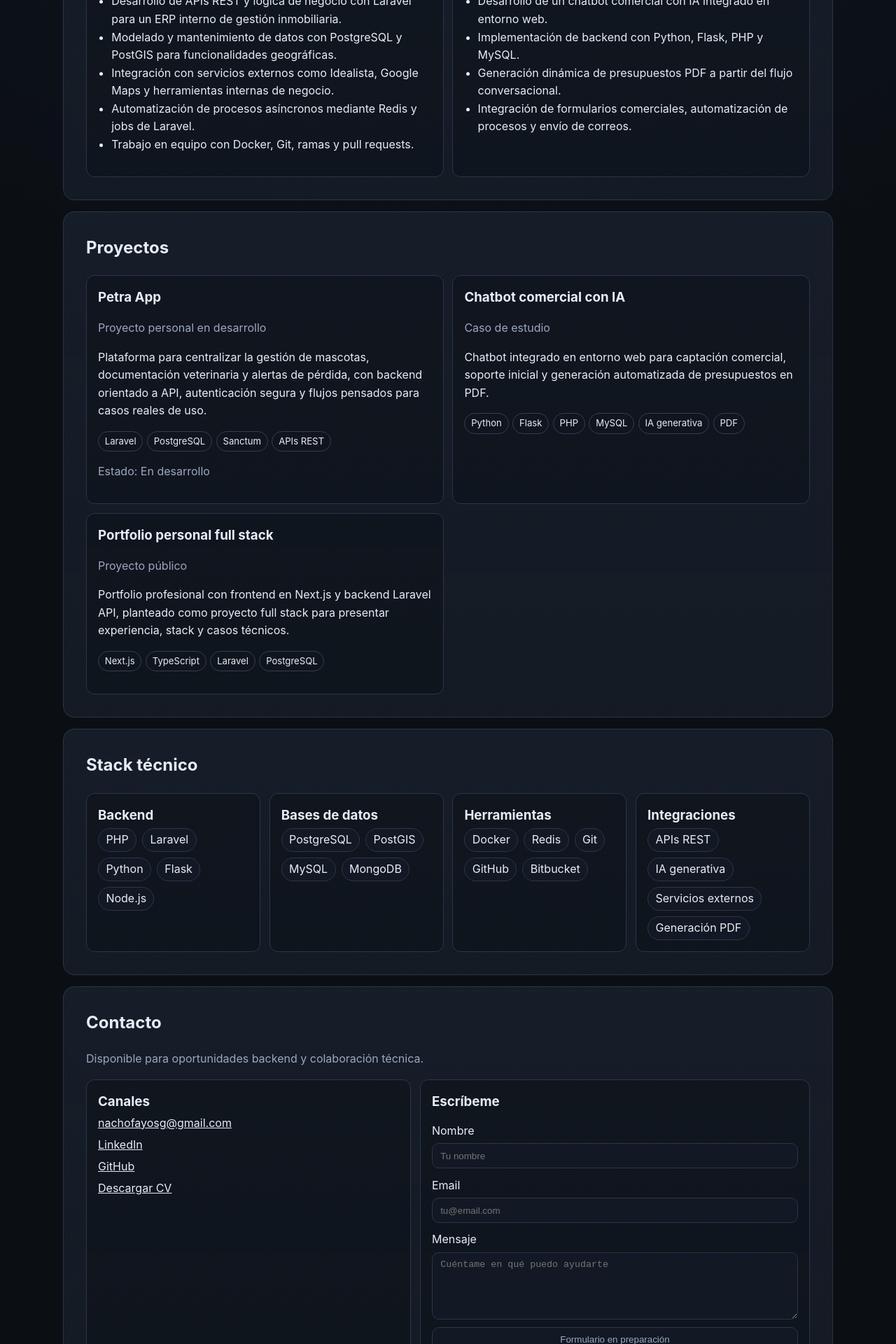
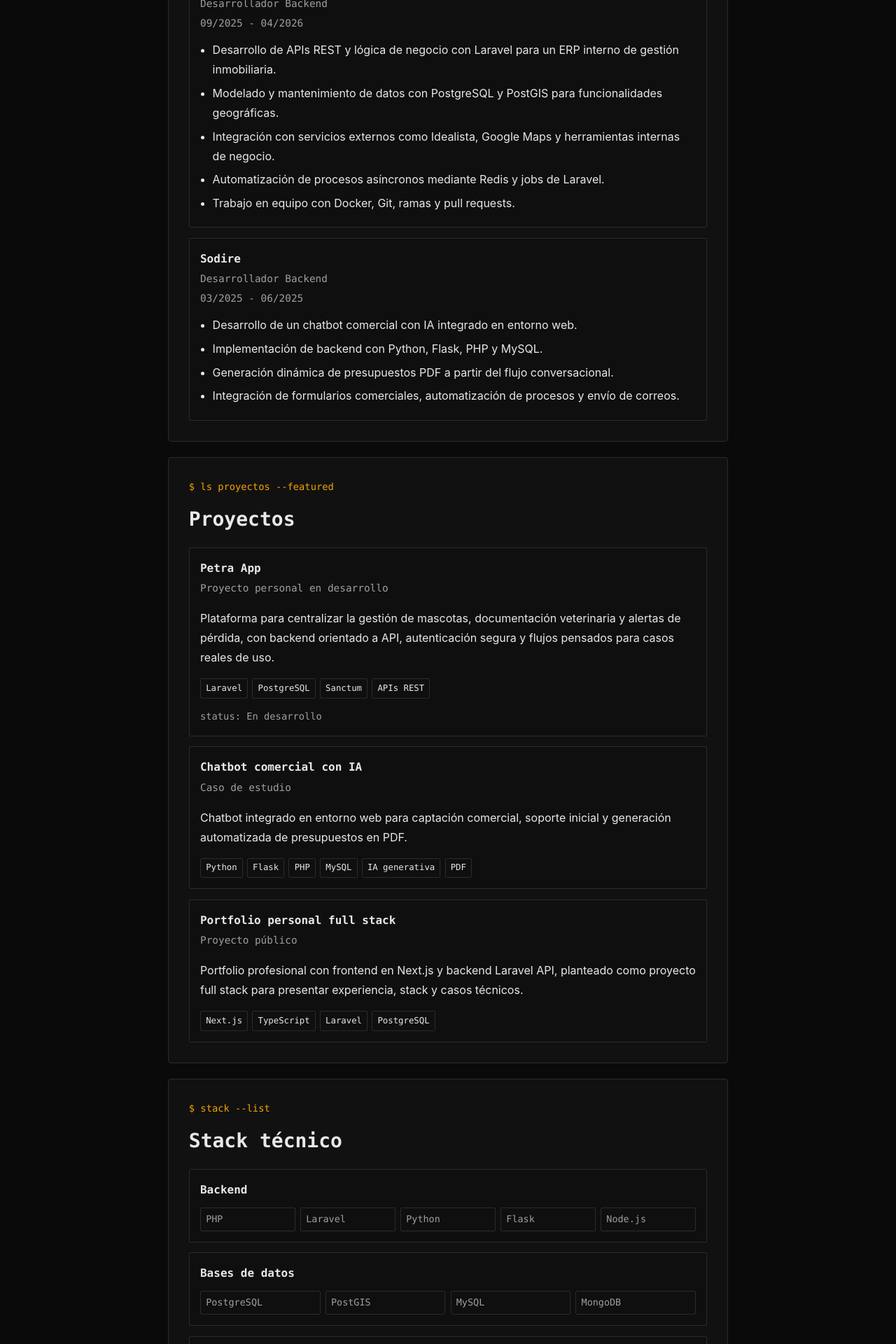
Before and after one commit to NachoFayos/Personal_portfolio, a Next.js app in the folder frontend/: page / in a window 1280 px wide. Shown: the part 880-2800 px from the top of the page at 70% size. Built offline with nearby package versions, Linux system fonts and the light colour scheme.

Commit message:
feat: refine terminal editor portfolio ui

```diff
--- a/frontend/app/globals.css
+++ b/frontend/app/globals.css
@@ -1,12 +1,12 @@
 :root {
   color-scheme: dark;
-  --bg: #0b0f14;
-  --bg-soft: #121924;
-  --surface: #171f2b;
-  --border: #2b3648;
-  --text: #e6edf6;
-  --text-muted: #9aa8bd;
-  --accent: #5ea1ff;
+  --bg: #0a0a0a;
+  --surface: #111111;
+  --surface-soft: #161616;
+  --border: #2b2b2b;
+  --text: #e8e8e8;
+  --text-muted: #9f9f9f;
+  --accent: #f0a500;
 }
 
 * {
@@ -15,10 +15,10 @@
 
 body {
   margin: 0;
-  font-family: Inter, system-ui, -apple-system, Segoe UI, Roboto, sans-serif;
-  background: radial-gradient(circle at top, #111a27 0%, var(--bg) 45%);
+  font-family: 'Inter', 'Segoe UI', Roboto, sans-serif;
+  background: var(--bg);
   color: var(--text);
-  line-height: 1.6;
+  line-height: 1.75;
 }
 
 a {
@@ -26,167 +26,242 @@ a {
 }
 
 .portfolio {
-  width: min(1100px, 92vw);
+  width: min(800px, 92vw);
   margin: 0 auto;
   padding: 3.5rem 0 5rem;
 }
 
 .hero,
 .section {
-  background: linear-gradient(180deg, rgba(23, 31, 43, 0.88), rgba(23, 31, 43, 0.72));
   border: 1px solid var(--border);
-  border-radius: 16px;
-  padding: 1.5rem;
+  border-radius: 4px;
+  background: var(--surface);
+  padding: 1.4rem;
 }
 
 .hero {
-  margin-bottom: 1rem;
+  margin-bottom: 1.4rem;
 }
 
-.hero h1 {
-  margin: 0;
-  font-size: clamp(1.8rem, 5vw, 2.8rem);
+.section {
+  margin-top: 1.4rem;
 }
 
-.hero__eyebrow,
+.section__command {
+  margin: 0 0 0.65rem;
+  color: var(--accent);
+  font-family: 'JetBrains Mono', 'SFMono-Regular', Consolas, monospace;
+  font-size: 0.86rem;
+}
+
+h1,
+h2,
+h3,
 .hero__role,
+.hero__actions,
+.entry__meta,
+.tag,
+.status,
+.contact-table dt,
+.button {
+  font-family: 'JetBrains Mono', 'SFMono-Regular', Consolas, monospace;
+}
+
+h1 {
+  margin: 0;
+  font-size: clamp(1.9rem, 5vw, 2.9rem);
+  line-height: 1.25;
+}
+
+h2 {
+  margin: 0;
+  font-size: clamp(1.3rem, 3.4vw, 1.75rem);
+}
+
+h3 {
+  margin: 0;
+  font-size: 1rem;
+}
+
+.hero__role {
+  margin: 0.35rem 0;
+  color: var(--text);
+  font-size: 1rem;
+}
 .hero__headline,
 .section__subtitle,
-.card__meta,
+.entry__meta,
 .status {
   color: var(--text-muted);
 }
+.hero__headline {
+  margin: 0;
+}
 
+.cursor {
+  margin-left: 0.2rem;
+  color: var(--accent);
+  animation: blink 1.1s steps(1) infinite;
+}
+
+@keyframes blink {
+  50% {
+    opacity: 0;
+  }
+}
 .hero__actions {
-  margin-top: 1.2rem;
+  margin-top: 1.25rem;
   display: flex;
-  gap: 0.65rem;
+  gap: 0.6rem;
   flex-wrap: wrap;
 }
 
 .button {
   border: 1px solid var(--border);
-  background: var(--bg-soft);
+  border-radius: 4px;
+  background: var(--surface-soft);
+  color: var(--text);
   text-decoration: none;
-  padding: 0.55rem 0.9rem;
-  border-radius: 10px;
-  transition: border-color 0.2s ease, transform 0.2s ease;
+  padding: 0.5rem 0.8rem;
+  font-size: 0.9rem;
 }
 
 .button:hover {
   border-color: var(--accent);
-  transform: translateY(-1px);
+  color: var(--accent);
 }
 
 .button--muted {
   color: var(--text-muted);
 }
 
-.section {
-  margin-top: 1rem;
+.flow-list {
+  display: grid;
+  gap: 0.9rem;
+  margin-top: 0.95rem;
 }
 
-.section h2 {
-  margin-top: 0;
+.entry {
+  border: 1px solid var(--border);
+  border-radius: 2px;
+  background: #0f0f0f;
+  padding: 0.95rem;
 }
 
-.card-grid {
-  display: grid;
-  gap: 0.8rem;
+.entry__header {
+  margin-bottom: 0.7rem;
 }
 
-.card {
-  border: 1px solid var(--border);
-  border-radius: 12px;
-  background: rgba(11, 15, 20, 0.45);
-  padding: 1rem;
+.entry__meta {
+  margin: 0.15rem 0 0;
+  font-size: 0.9rem;
 }
 
-.card h3 {
-  margin: 0 0 0.2rem;
+.entry__list {
+  margin: 0;
+  padding-left: 1.1rem;
 }
 
-ul {
-  padding-left: 1.2rem;
+.entry__list li {
+  margin-bottom: 0.35rem;
 }
 
 .tag-list {
+  list-style: none;
+  margin: 0.75rem 0 0;
+  padding: 0;
   display: flex;
-  gap: 0.35rem;
+  gap: 0.38rem;
   flex-wrap: wrap;
 }
 
 .tag {
-  border: 1px solid #304055;
-  border-radius: 999px;
-  padding: 0.2rem 0.55rem;
-  font-size: 0.82rem;
+  border: 1px solid var(--border);
+  border-radius: 2px;
+  background: transparent;
+  padding: 0.15rem 0.45rem;
+  font-size: 0.77rem;
 }
 
-.list-inline {
-  padding-left: 0;
-  margin: 0;
+.status {
+  margin: 0.85rem 0 0;
+  font-size: 0.86rem;
+}
+.inline-list {
   list-style: none;
-  display: flex;
-  flex-wrap: wrap;
-  gap: 0.5rem;
+  padding: 0;
+  margin: 0.7rem 0 0;
+  display: grid;
+  grid-template-columns: repeat(auto-fit, minmax(130px, 1fr));
+  gap: 0.45rem;
 }
 
-.list-inline li {
-  background: var(--bg-soft);
+.inline-list li {
   border: 1px solid var(--border);
-  border-radius: 999px;
-  padding: 0.2rem 0.65rem;
+  border-radius: 2px;
+  padding: 0.25rem 0.45rem;
+  font-family: 'JetBrains Mono', 'SFMono-Regular', Consolas, monospace;
+  font-size: 0.84rem;
+  color: var(--text-muted);
 }
 
 .contact-grid {
+  margin-top: 1rem;
   display: grid;
-  gap: 0.8rem;
+  gap: 0.9rem;
 }
 
-.contact-links {
-  list-style: none;
-  padding-left: 0;
+.contact-table {
+  margin: 0.8rem 0 0;
+  display: grid;
+  gap: 0.45rem;
+}
+.contact-table div {
+  display: grid;
+  grid-template-columns: 110px 1fr;
+  gap: 0.5rem;
+}
+.contact-table dt,
+.contact-table dd {
   margin: 0;
-  display: grid;
-  gap: 0.35rem;
 }
-
 .contact-form {
   display: grid;
-  gap: 0.7rem;
+  gap: 0.65rem;
 }
 
 .contact-form label {
   display: grid;
   gap: 0.3rem;
+  font-family: 'JetBrains Mono', 'SFMono-Regular', Consolas, monospace;
+  font-size: 0.86rem;
 }
 
 input,
 textarea {
   width: 100%;
   border: 1px solid var(--border);
-  background: var(--bg-soft);
+  border-radius: 2px;
+  background: #0b0b0b;
   color: var(--text);
-  border-radius: 10px;
-  padding: 0.6rem 0.7rem;
+  padding: 0.55rem 0.65rem;
+  font: inherit;
+}
+input:focus,
+textarea:focus,
+.button:focus-visible,
+a:focus-visible {
+  outline: 2px solid var(--accent);
+  outline-offset: 1px;
 }
 
 @media (min-width: 760px) {
   .hero,
   .section {
-    padding: 2rem;
-  }
-
-  .card-grid {
-    grid-template-columns: repeat(2, minmax(0, 1fr));
-  }
-
-  .card-grid--compact {
-    grid-template-columns: repeat(4, minmax(0, 1fr));
+    padding: 1.8rem;
   }
 
   .contact-grid {
-    grid-template-columns: 1fr 1.2fr;
+    grid-template-columns: 1fr 1.1fr;
   }
 }
--- a/frontend/app/page.tsx
+++ b/frontend/app/page.tsx
@@ -1,6 +1,5 @@
 import { Section } from '@/components/section';
 import { experiences, profile, projects, stackGroups } from '@/data/portfolio';
-
 
 type QuickLink = {
   label: string;
@@ -9,19 +8,19 @@ type QuickLink = {
 };
 
 const quickLinks: QuickLink[] = [
-  { label: 'Ver proyectos', href: '#proyectos' },
-  { label: 'Descargar CV', href: profile.contact.cvUrl, external: true },
-  { label: 'Contactar', href: '#contacto' }
+  { label: './proyectos', href: '#proyectos' },
+  { label: './cv.pdf', href: profile.contact.cvUrl, external: true },
+  { label: './contacto', href: '#contacto' }
 ];
 
 export default function HomePage() {
   return (
     <main className="portfolio">
-      <section className="hero" id="inicio">
-        <p className="hero__eyebrow">Backend Developer</p>
-        <h1>{profile.name}</h1>
+      <section className="hero" id="inicio" aria-labelledby="hero-title">
+        <p className="section__command">$ whoami</p>
+        <h1 id="hero-title">{profile.name}</h1>
         <p className="hero__role">{profile.role}</p>
-        <p className="hero__headline">{profile.headline}</p>
+        <p className="hero__headline">{profile.headline}<span className="cursor" aria-hidden="true">▋</span></p>
         <nav className="hero__actions" aria-label="Acciones principales">
           {quickLinks.map((link) => (
             <a
@@ -37,21 +36,20 @@ export default function HomePage() {
         </nav>
       </section>
 
-      <Section id="sobre-mi" title="Sobre mí">
+      <Section id="sobre-mi" title="Sobre mí" commandLabel="$ cat about.md">
         <p>{profile.about}</p>
       </Section>
 
-      <Section id="experiencia" title="Experiencia">
-        <div className="card-grid">
+      <Section id="experiencia" title="Experiencia" commandLabel="$ ls experiencia/">
+        <div className="flow-list">
           {experiences.map((experience) => (
-            <article className="card" key={experience.company}>
-              <header>
+            <article className="entry" key={experience.company}>
+              <header className="entry__header">
                 <h3>{experience.company}</h3>
-                <p className="card__meta">
-                  {experience.role} · {experience.period}
-                </p>
+                <p className="entry__meta">{experience.role}</p>
+                <p className="entry__meta">{experience.period}</p>
               </header>
-              <ul>
+              <ul className="entry__list">
                 {experience.highlights.map((highlight) => (
                   <li key={highlight}>{highlight}</li>
                 ))}
@@ -61,34 +59,32 @@ export default function HomePage() {
         </div>
       </Section>
 
-      <Section id="proyectos" title="Proyectos">
-        <div className="card-grid">
+      <Section id="proyectos" title="Proyectos" commandLabel="$ ls proyectos --featured">
+        <div className="flow-list">
           {projects.map((project) => (
-            <article className="card" key={project.name}>
-              <header>
+            <article className="entry" key={project.name}>
+              <header className="entry__header">
                 <h3>{project.name}</h3>
-                <p className="card__meta">{project.type}</p>
+                <p className="entry__meta">{project.type}</p>
               </header>
               <p>{project.description}</p>
-              <p className="tag-list">
+              <ul className="tag-list" aria-label={`Tecnologías usadas en ${project.name}`}>
                 {project.stack.map((tech) => (
-                  <span className="tag" key={tech}>
-                    {tech}
-                  </span>
+                  <li className="tag" key={tech}>{tech}</li>
                 ))}
-              </p>
-              {project.status ? <p className="status">Estado: {project.status}</p> : null}
+              </ul>
+              {project.status ? <p className="status">status: {project.status}</p> : null}
             </article>
           ))}
         </div>
       </Section>
 
-      <Section id="stack" title="Stack técnico">
-        <div className="card-grid card-grid--compact">
+      <Section id="stack" title="Stack técnico" commandLabel="$ stack --list">
+        <div className="flow-list">
           {stackGroups.map((group) => (
-            <article className="card" key={group.title}>
+            <article className="entry" key={group.title}>
               <h3>{group.title}</h3>
-              <ul className="list-inline">
+              <ul className="inline-list">
                 {group.items.map((item) => (
                   <li key={item}>{item}</li>
                 ))}
@@ -98,19 +94,24 @@ export default function HomePage() {
         </div>
       </Section>
 
-      <Section id="contacto" title="Contacto" subtitle="Disponible para oportunidades backend y colaboración técnica.">
+      <Section
+        id="contacto"
+        title="Contacto"
+        commandLabel="$ contact --info"
+        subtitle="Disponible para oportunidades backend y colaboración técnica."
+      >
         <div className="contact-grid">
-          <div className="card">
-            <h3>Canales</h3>
-            <ul className="contact-links">
-              <li><a href={`mailto:${profile.contact.email}`}>{profile.contact.email}</a></li>
-              <li><a href={profile.contact.linkedin} target="_blank" rel="noreferrer">LinkedIn</a></li>
-              <li><a href={profile.contact.github} target="_blank" rel="noreferrer">GitHub</a></li>
-              <li><a href={profile.contact.cvUrl} target="_blank" rel="noreferrer">Descargar CV</a></li>
-            </ul>
+        <div className="entry">
+            <h3>canales</h3>
+            <dl className="contact-table">
+              <div><dt>email</dt><dd><a href={`mailto:${profile.contact.email}`}>{profile.contact.email}</a></dd></div>
+              <div><dt>linkedin</dt><dd><a href={profile.contact.linkedin} target="_blank" rel="noreferrer">/linkedin</a></dd></div>
+              <div><dt>github</dt><dd><a href={profile.contact.github} target="_blank" rel="noreferrer">/github</a></dd></div>
+              <div><dt>cv</dt><dd><a href={profile.contact.cvUrl} target="_blank" rel="noreferrer">./cv.pdf</a></dd></div>
+            </dl>
           </div>
-          <form className="card contact-form" aria-label="Formulario de contacto">
-            <h3>Escríbeme</h3>
+          <form className="entry contact-form" aria-label="Formulario de contacto">
+            <h3>mensaje.txt</h3>
             <label>
               Nombre
               <input type="text" name="name" placeholder="Tu nombre" />
@@ -124,7 +125,7 @@ export default function HomePage() {
               <textarea name="message" rows={5} placeholder="Cuéntame en qué puedo ayudarte" />
             </label>
             <button type="button" className="button button--muted" disabled>
-              Formulario en preparación
+            ./send-message --pending
             </button>
           </form>
         </div>
--- a/frontend/components/section.tsx
+++ b/frontend/components/section.tsx
@@ -3,13 +3,15 @@ import { ReactNode } from 'react';
 type SectionProps = {
   id: string;
   title: string;
+  commandLabel?: string;
   subtitle?: string;
   children: ReactNode;
 };
 
-export function Section({ id, title, subtitle, children }: SectionProps) {
+export function Section({ id, title, commandLabel, subtitle, children }: SectionProps) {
   return (
     <section className="section" id={id}>
+    {commandLabel ? <p className="section__command">{commandLabel}</p> : null}
       <h2>{title}</h2>
       {subtitle ? <p className="section__subtitle">{subtitle}</p> : null}
       {children}
```
